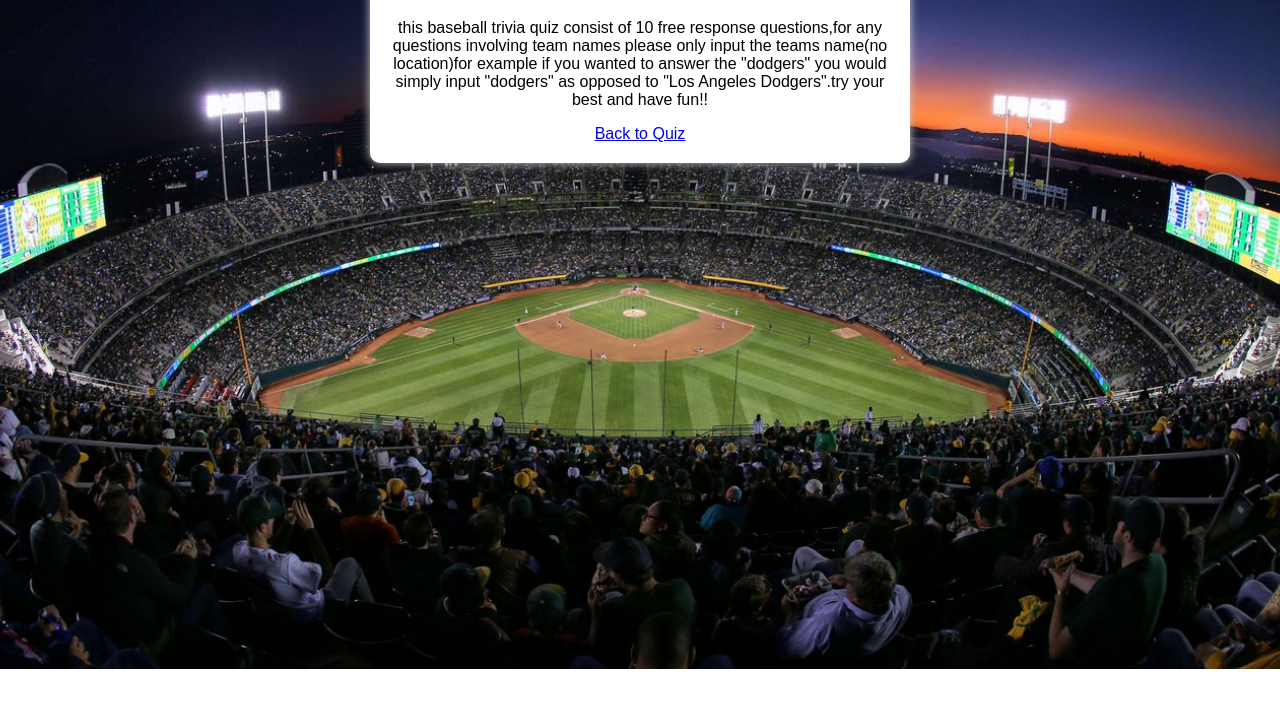
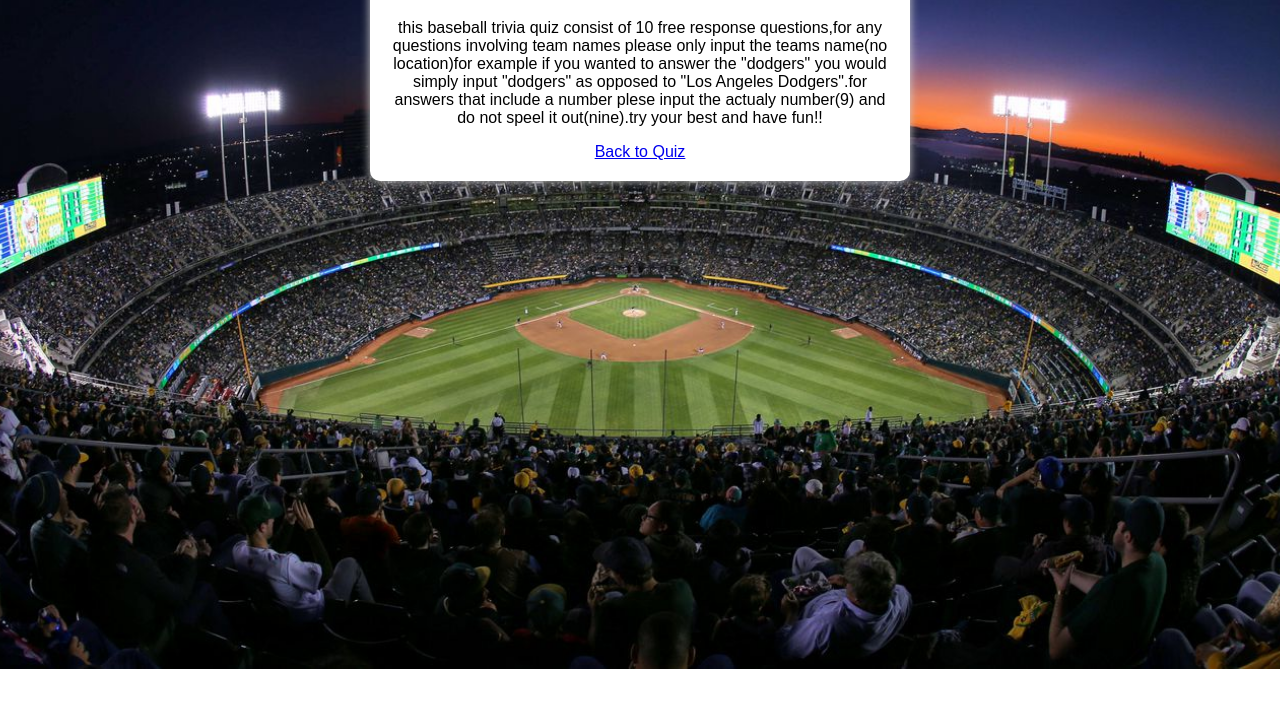
Before and after one commit to Lukeskythegoat/baseball-quiz, a plain HTML site: page instructions.html in a window 1280 px wide. Shown: the part 131-838 px from the top of the page. Drawn offline with Linux system fonts and the light colour scheme.

Commit message:
Update instructions.html

```diff
--- a/instructions.html
+++ b/instructions.html
@@ -8,7 +8,7 @@
 <body>
     <div class="container">
         <h1>How to Play</h1>
-        <p>this baseball trivia quiz consist of 10 free response questions,for any questions involving team names please only input the teams name(no location)for example if you wanted to answer the "dodgers" you would simply input "dodgers" as opposed to "Los Angeles Dodgers".try your best and have fun!!</p>
+        <p>this baseball trivia quiz consist of 10 free response questions,for any questions involving team names please only input the teams name(no location)for example if you wanted to answer the "dodgers" you would simply input "dodgers" as opposed to "Los Angeles Dodgers".for answers that include a number plese input the actualy number(9) and do not speel it out(nine).try your best and have fun!!</p>
         <a href="index.html">Back to Quiz</a>
     </div>
 </body>
```
